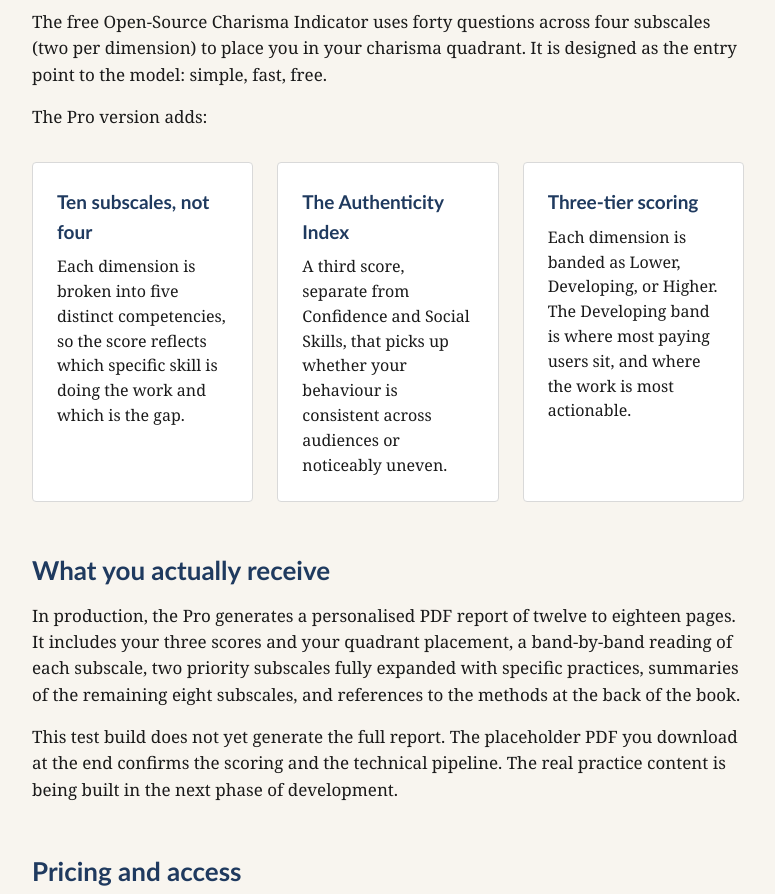
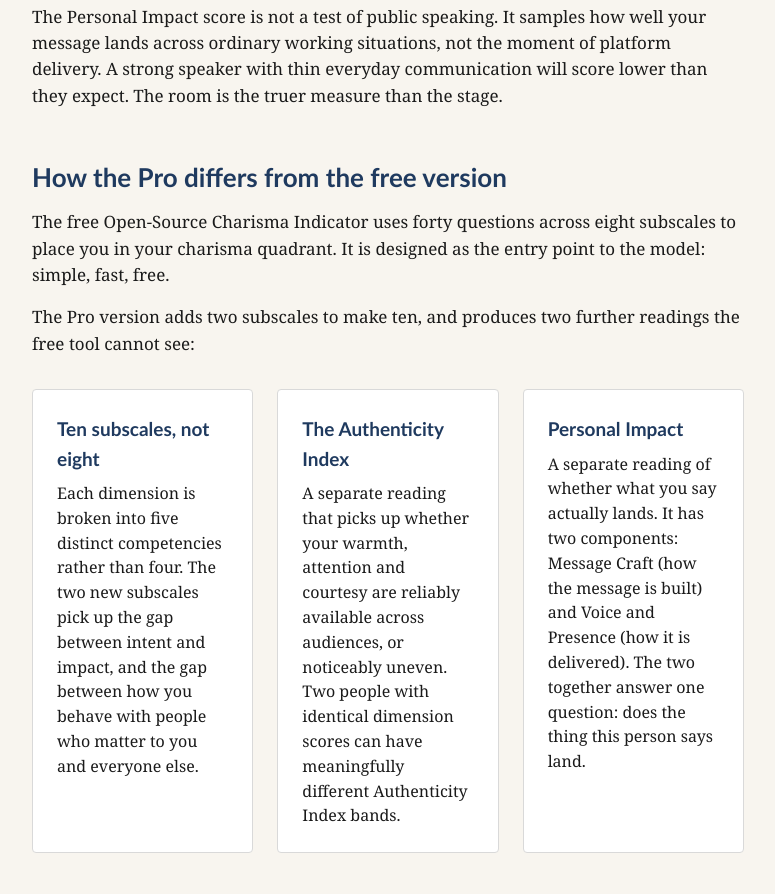
Before and after one commit to jimharvey-source/osci-pro-test, a website: page about.html in a window 1280 px wide. Shown: the part 1304-2198 px from the top of the page, without its empty margins (252-1027 px from the left). Drawn offline with Linux system fonts and the light colour scheme; a web font is replaced by a local one.

Commit message:
Update about page to v3.7: four readings, Personal Impact section, 60 questions

```diff
--- a/about.html
+++ b/about.html
@@ -15,13 +15,13 @@
   <div class="eyebrow">About</div>
   <h1>About the Pro tool</h1>
   <div class="gold-rule"></div>
-  <p class="subtitle">A development tool for people whose work depends on how they come across, and who want something sharper than the free version can give them.</p>
+  <p class="subtitle">A development tool for people whose work depends on whether what they say actually lands, and who want something sharper than the free version can give them.</p>
 
   <h2>What the Pro is</h2>
 
-  <p>The Pro instrument is a fifty-question assessment that measures ten subscales of charisma, grouped under two dimensions: Confidence and Social Skills. It returns three scores rather than two, places you in a quadrant, gives you a banded interpretation of where each subscale sits, and identifies the two subscales most worth your attention now.</p>
+  <p>The Pro instrument is a sixty-question assessment that measures ten subscales of charisma, grouped under two dimensions: Confidence and Social Skills. It returns four readings rather than two: your score on each dimension, an Authenticity Index that measures consistency across audiences, and a Personal Impact score that measures whether what you say lands. It places you in a quadrant, gives you a banded interpretation of where each subscale sits, and identifies the two subscales most worth your attention now.</p>
 
-  <p>It is designed for people who already know roughly where they want to develop, and who want something more precise than a personality test. The free Open-Source Charisma Indicator places you on the map. The Pro version tells you which of ten specific skills will most repay your attention.</p>
+  <p>It is designed for people who already know roughly where they want to develop, and who want something more precise than a personality test. The free Open-Source Charisma Indicator places you on the map. The Pro version tells you which of ten specific skills will most repay your attention, and whether your delivery is doing the work your substance deserves.</p>
 
   <h2>What the Pro is not</h2>
 
@@ -33,32 +33,34 @@
 
   <p>It is not a measure of moral character. The Authenticity Index measures whether your social behaviour is reliably available across audiences, which is a different question from whether you are a sincere or honest person. The instrument cannot see motive. It can see consistency.</p>
 
+  <p>The Personal Impact score is not a test of public speaking. It samples how well your message lands across ordinary working situations, not the moment of platform delivery. A strong speaker with thin everyday communication will score lower than they expect. The room is the truer measure than the stage.</p>
+
   <h2>How the Pro differs from the free version</h2>
 
-  <p>The free Open-Source Charisma Indicator uses forty questions across four subscales (two per dimension) to place you in your charisma quadrant. It is designed as the entry point to the model: simple, fast, free.</p>
+  <p>The free Open-Source Charisma Indicator uses forty questions across eight subscales to place you in your charisma quadrant. It is designed as the entry point to the model: simple, fast, free.</p>
 
-  <p>The Pro version adds:</p>
+  <p>The Pro version adds two subscales to make ten, and produces two further readings the free tool cannot see:</p>
 
   <div class="three-up">
     <div class="tile">
-      <h3>Ten subscales, not four</h3>
-      <p>Each dimension is broken into five distinct competencies, so the score reflects which specific skill is doing the work and which is the gap.</p>
+      <h3>Ten subscales, not eight</h3>
+      <p>Each dimension is broken into five distinct competencies rather than four. The two new subscales pick up the gap between intent and impact, and the gap between how you behave with people who matter to you and everyone else.</p>
     </div>
     <div class="tile">
       <h3>The Authenticity Index</h3>
-      <p>A third score, separate from Confidence and Social Skills, that picks up whether your behaviour is consistent across audiences or noticeably uneven.</p>
+      <p>A separate reading that picks up whether your warmth, attention and courtesy are reliably available across audiences, or noticeably uneven. Two people with identical dimension scores can have meaningfully different Authenticity Index bands.</p>
     </div>
     <div class="tile">
-      <h3>Three-tier scoring</h3>
-      <p>Each dimension is banded as Lower, Developing, or Higher. The Developing band is where most paying users sit, and where the work is most actionable.</p>
+      <h3>Personal Impact</h3>
+      <p>A separate reading of whether what you say actually lands. It has two components: Message Craft (how the message is built) and Voice and Presence (how it is delivered). The two together answer one question: does the thing this person says land.</p>
     </div>
   </div>
 
   <h2>What you actually receive</h2>
 
-  <p>In production, the Pro generates a personalised PDF report of twelve to eighteen pages. It includes your three scores and your quadrant placement, a band-by-band reading of each subscale, two priority subscales fully expanded with specific practices, summaries of the remaining eight subscales, and references to the methods at the back of the book.</p>
+  <p>The Pro generates a personalised PDF report of around twenty-three pages. It includes your four readings and your quadrant placement, a banded interpretation of each of the ten subscales, a personal narrative reading of where you are right now, an Authenticity Index page, a Personal Impact page that reads your impact score against the social skills underneath it, two priority subscales fully expanded with specific practices, summaries of the remaining eight subscales, and references to the methods at the back of the book.</p>
 
-  <p>This test build does not yet generate the full report. The placeholder PDF you download at the end confirms the scoring and the technical pipeline. The real practice content is being built in the next phase of development.</p>
+  <p>The Personal Impact page is the one most readers find most useful. It tells you whether your delivery is doing the work your substance deserves, or running ahead of it. Strong delivery on top of genuine social skill is what makes a good communicator compelling. Strong delivery on top of thin social skill is the polished speaker the room does not trust. The report names the gap when it sees it.</p>
 
   <h2>Pricing and access</h2>
 
```
